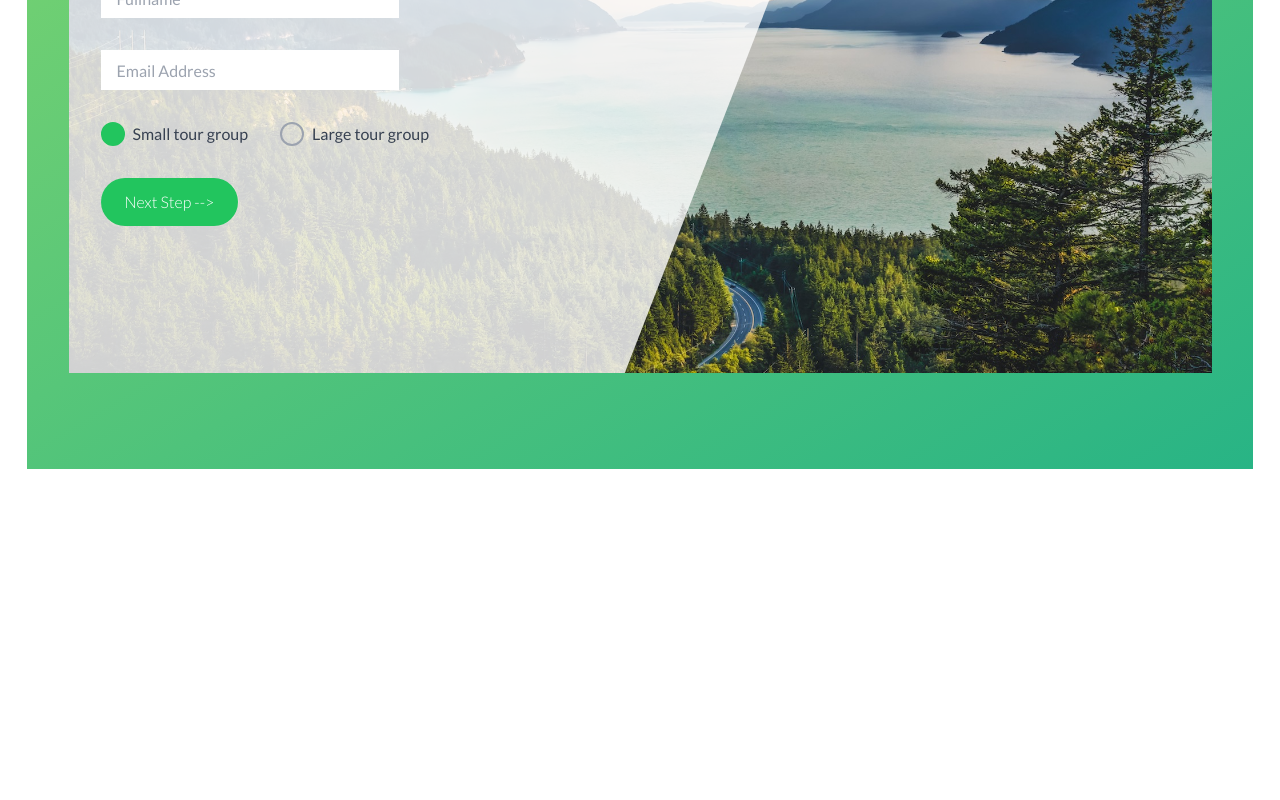
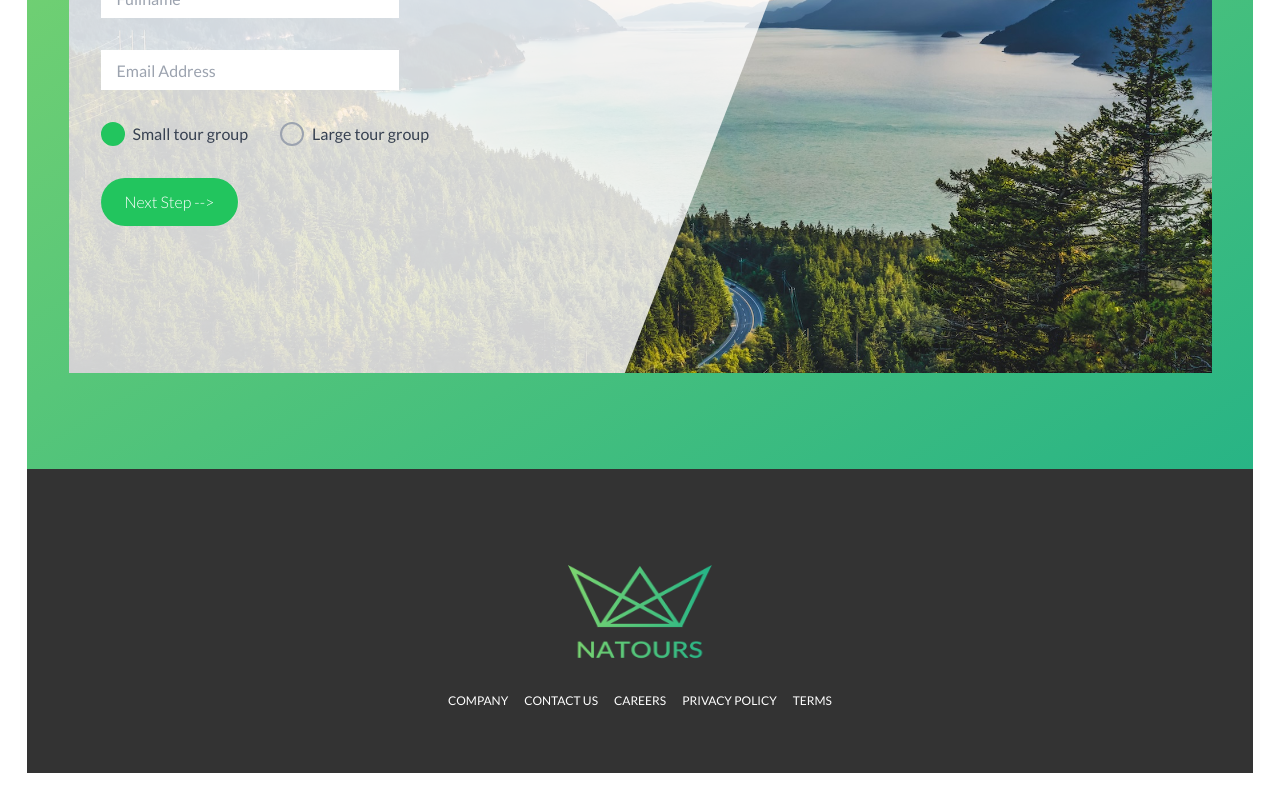
Before and after one commit to roi05/codingAssignment, a Next.js app: page / in a window 1280 px wide. Shown: the part 4438-5238 px from the top of the page. Before the commit the page ends 4934 px from the top, so only its background shows below. Built offline with nearby package versions, Linux system fonts and the light colour scheme.

Commit message:
add footer

```diff
--- a/app/page.tsx
+++ b/app/page.tsx
@@ -1,6 +1,7 @@
 'use client';
 import DetailSection from '@/components/detail-section';
 import FeedbackSection from '@/components/feedback-section';
+import FooterSection from '@/components/footer-setion';
 import FormSection from '@/components/form-section';
 import HeroSection from '@/components/hero-section';
 import QuotesSection from '@/components/quotes-section';
@@ -15,6 +16,7 @@ export default function Home() {
       <ToursSection />
       <FeedbackSection />
       <FormSection />
+      <FooterSection />
     </main>
   );
 }
--- /dev/null
+++ b/components/footer-setion/index.tsx
@@ -0,0 +1,42 @@
+import React from 'react';
+import Logo from '@/public/img/logo-green-small-2x.png';
+import BiggerLogo from '@/public/img/logo-green-2x.png';
+import Image from 'next/image';
+
+function FooterSection() {
+  return (
+    <footer className='bg-[#333333] text-white py-16 '>
+      <div className='container mx-auto space-y-8'>
+        <Image
+          src={Logo}
+          alt='logo'
+          className='w-36 h-8 block mx-auto min-[599px]:hidden'
+        />
+        <Image
+          src={BiggerLogo}
+          alt='logo'
+          className='w-36 h-24 block mx-auto'
+        />
+        <div className='text-xs flex justify-center gap-4 flex-wrap'>
+          <h2 className='transition-transform duration-300 ease-in-out hover:skew-x-6 hover:skew-y-3'>
+            COMPANY
+          </h2>
+          <h2 className='transition-transform duration-300 ease-in-out hover:skew-x-6 hover:skew-y-3'>
+            CONTACT US
+          </h2>
+          <h2 className='transition-transform duration-300 ease-in-out hover:skew-x-6 hover:skew-y-3'>
+            CAREERS
+          </h2>
+          <h2 className='transition-transform duration-300 ease-in-out hover:skew-x-6 hover:skew-y-3'>
+            PRIVACY POLICY
+          </h2>
+          <h2 className='transition-transform duration-300 ease-in-out hover:skew-x-6 hover:skew-y-3'>
+            TERMS
+          </h2>
+        </div>
+      </div>
+    </footer>
+  );
+}
+
+export default FooterSection;
```
